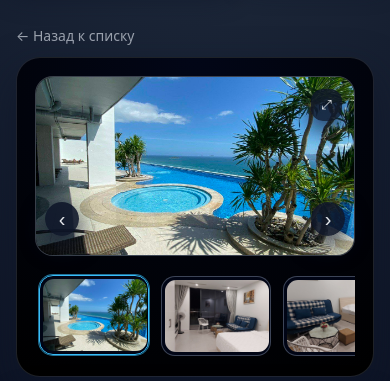
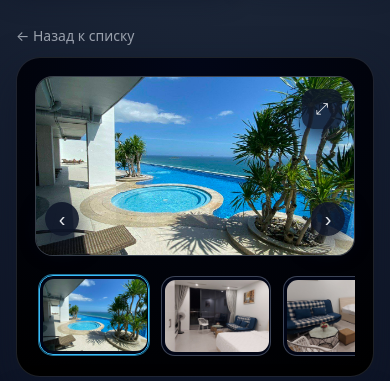
Before and after one commit to victormorozov1/rent, a Django app: page /listing/1/ in a window 390 px wide. Shown: the part 91-472 px from the top of the page. Run offline with Django 5.2, Linux system fonts and the light colour scheme; data comes from the database, SQL or seed files in the repository; data that the repository does not hold is empty.

Commit message:
Refine mobile fullscreen button styling

```diff
--- a/nhatrang_rentals/listings/static/listings/styles.css
+++ b/nhatrang_rentals/listings/static/listings/styles.css
@@ -908,7 +908,14 @@ a:hover {
     bottom: 12px;
     border: none;
     border-radius: 12px;
-    padding: 8px 10px;
+    width: 44px;
+    height: 44px;
+    padding: 0;
+    display: inline-flex;
+    align-items: center;
+    justify-content: center;
+    font-size: 18px;
+    line-height: 1;
     background: rgba(15, 23, 42, 0.85);
     color: var(--text-main);
     cursor: pointer;
@@ -926,6 +933,10 @@ a:hover {
         top: 12px;
         right: 12px;
         bottom: auto;
+        width: 40px;
+        height: 40px;
+        font-size: 16px;
+        border-radius: 11px;
     }
 }
 
```
